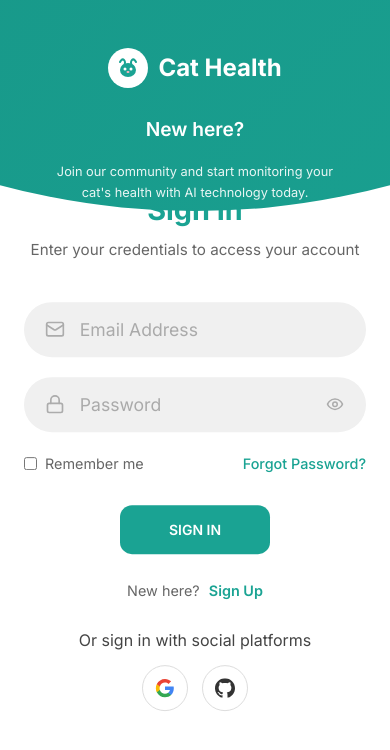
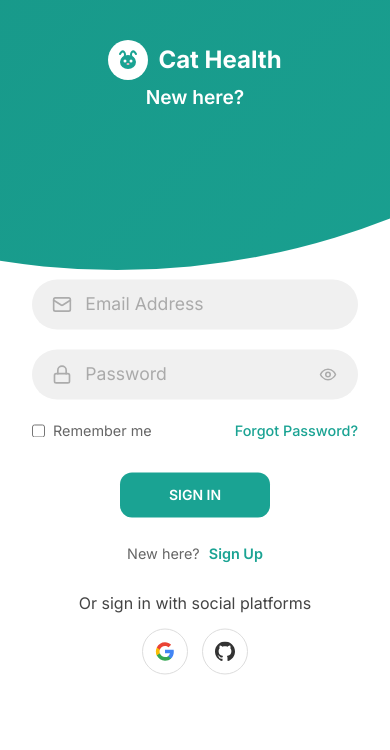
Before and after one commit to mriya23/cat-health, a React (Vite) app in the folder frontend/: page /login in a window 390 px wide. Shown: the top 750 px of the page. Built offline with nearby package versions, Linux system fonts and the light colour scheme.

Commit message:
Auto-sync after agent response

```diff
--- a/frontend/src/pages/Auth.css
+++ b/frontend/src/pages/Auth.css
@@ -32,31 +32,10 @@
   transform: translate(-50%, -50%);
   left: 75%;
   width: 50%;
-  transition: 1.2s cubic-bezier(0.7, 0, 0.3, 1);
+  transition: 1.1s cubic-bezier(0.7, 0, 0.3, 1);
   display: grid;
   grid-template-columns: 1fr;
   z-index: 5;
-}
-
-.toggle-text {
-  margin: 15px 0;
-  font-size: 0.9rem;
-  color: #666;
-}
-
-.toggle-text button {
-  background: none;
-  border: none;
-  color: #1aa393;
-  font-weight: 600;
-  cursor: pointer;
-  padding: 0;
-  margin-left: 5px;
-  font-size: 0.9rem;
-}
-
-.toggle-text button:hover {
-  text-decoration: underline;
 }
 
 form {
@@ -90,7 +69,7 @@ form.sign-in-form {
 .subtitle {
   font-size: 0.95rem;
   color: #666;
-  margin-bottom: 30px;
+  margin-bottom: 25px;
   text-align: center;
 }
 
@@ -172,6 +151,62 @@ form.sign-in-form {
   font-weight: 500;
 }
 
+.btn {
+  width: 150px;
+  background-color: #1aa393;
+  border: none;
+  outline: none;
+  height: 49px;
+  border-radius: 49px;
+  color: #fff;
+  text-transform: uppercase;
+  font-weight: 600;
+  margin: 10px 0;
+  cursor: pointer;
+  transition: all 0.3s ease;
+  display: flex;
+  align-items: center;
+  justify-content: center;
+  position: relative;
+}
+
+.btn:hover {
+  background-color: #158b7d;
+  transform: translateY(-2px);
+  box-shadow: 0 5px 15px rgba(26, 163, 147, 0.3);
+}
+
+.btn:active {
+  transform: translateY(0);
+}
+
+.btn.loading {
+  opacity: 0.8;
+  cursor: not-allowed;
+  pointer-events: none;
+}
+
+.toggle-text {
+  margin: 15px 0;
+  font-size: 0.9rem;
+  color: #666;
+}
+
+.toggle-text button {
+  background: none;
+  border: none;
+  color: #1aa393;
+  font-weight: 600;
+  cursor: pointer;
+  padding: 0;
+  margin-left: 5px;
+  font-size: 0.9rem;
+}
+
+.toggle-text button:hover {
+  text-decoration: underline;
+}
+
 .social-text {
   padding: 0.7rem 0;
   font-size: 1rem;
@@ -193,8 +228,6 @@ form.sign-in-form {
   color: #333;
   border-radius: 50%;
   border: 1px solid #ddd;
-  text-decoration: none;
-  font-size: 1.1rem;
   transition: 0.3s;
   background: white;
   cursor: pointer;
@@ -205,29 +238,6 @@ form.sign-in-form {
   border-color: #1aa393;
   transform: translateY(-3px);
   box-shadow: 0 5px 15px rgba(26, 163, 147, 0.2);
-}
-
-.btn {
-  width: 150px;
-  background-color: #1aa393;
-  border: none;
-  outline: none;
-  height: 49px;
-  border-radius: 49px;
-  color: #fff;
-  text-transform: uppercase;
-  font-weight: 600;
-  margin: 10px 0;
-  cursor: pointer;
-  transition: 0.5s;
-  display: flex;
-  align-items: center;
-  justify-content: center;
-}
-
-.btn:hover {
-  background-color: #158b7d;
-  transform: scale(1.05);
 }
 
 .panels-container {
@@ -249,119 +259,9 @@ form.sign-in-form {
   right: 48%;
   transform: translateY(-50%);
   background-image: linear-gradient(-45deg, #1aa393 0%, #158b7d 100%);
-  transition: 1.2s cubic-bezier(0.7, 0, 0.3, 1);
+  transition: 1.8s cubic-bezier(0.7, 0, 0.3, 1);
   border-radius: 50%;
   z-index: 6;
-}
-
-.panel .content {
-  color: #fff;
-  transition: transform 1.2s cubic-bezier(0.7, 0, 0.3, 1);
-  transition-delay: 0.2s;
-  display: flex;
-  flex-direction: column;
-  align-items: center;
-}
-
-.right-panel .content {
-  transform: translateX(800px);
-}
-
-.auth-card.sign-up-mode::before {
-  transform: translate(100%, -50%);
-  right: 52%;
-}
-
-.auth-card.sign-up-mode .left-panel .content {
-  transform: translateX(-800px);
-}
-
-@media (max-width: 870px) {
-  .auth-card {
-    min-height: 100vh;
-    height: 100vh;
-  }
-  .signin-signup {
-    width: 100%;
-    top: 75%;
-    transform: translate(-50%, -100%);
-    left: 50%;
-  }
-
-  .signin-signup,
-  .auth-card.sign-up-mode .signin-signup {
-    left: 50%;
-  }
-
-  .panels-container {
-    grid-template-columns: 1fr;
-    grid-template-rows: 1fr 2fr 1fr;
-  }
-
-  .panel {
-    flex-direction: row;
-    justify-content: space-around;
-    align-items: center;
-    padding: 2.5rem 8%;
-    grid-column: 1 / 2;
-  }
-
-  .right-panel {
-    grid-row: 3 / 4;
-  }
-
-  .left-panel {
-    grid-row: 1 / 2;
-  }
-
-  .panel .content {
-    padding-right: 0%;
-    transition: transform 1.2s cubic-bezier(0.7, 0, 0.3, 1);
-    transition-delay: 0.2s;
-  }
-
-  .auth-card::before {
-    width: 1500px;
-    height: 1500px;
-    transform: translateX(-50%);
-    left: 30%;
-    bottom: 75%;
-    right: initial;
-    top: initial;
-    transition: 1.2s cubic-bezier(0.7, 0, 0.3, 1);
-  }
-
-  .auth-card.sign-up-mode::before {
-    transform: translate(-50%, 100%);
-    bottom: 25%;
-    right: initial;
-  }
-
-  .auth-card.sign-up-mode .left-panel .content {
-    transform: translateY(-300px);
-  }
-
-  .auth-card.sign-up-mode .right-panel .content {
-    transform: translateY(0%);
-  }
-
-  .right-panel .content {
-    transform: translateY(300px);
-  }
-
-  form {
-    padding: 0 1.5rem;
-  }
-
-  .title {
-    font-size: 1.8rem;
-  }
-}
-
-.image {
-  width: 100%;
-  transition: transform 1s ease-in-out;
-  transition-delay: 0.2s;
 }
 
 .panel {
@@ -385,7 +285,7 @@ form.sign-in-form {
 
 .panel .content {
   color: #fff;
-  transition: transform 1.1s cubic-bezier(0.76, 0, 0.24, 1);
+  transition: transform 1.1s cubic-bezier(0.7, 0, 0.3, 1);
   transition-delay: 0.2s;
   display: flex;
   flex-direction: column;
@@ -406,20 +306,6 @@ form.sign-in-form {
   max-width: 300px;
 }
 
-.btn.transparent {
-  margin: 0;
-  background: none;
-  border: 2px solid #fff;
-  width: 130px;
-  height: 41px;
-  font-weight: 600;
-  font-size: 0.8rem;
-}
-
-.right-panel .content {
-  transform: translateX(800px);
-}
-
 .auth-logo-white {
   display: flex;
   align-items: center;
@@ -438,7 +324,7 @@ form.sign-in-form {
   color: white;
 }
 
-/* ANIMATION */
+/* SIGN UP MODE TRANSITIONS */
 
 .auth-card.sign-up-mode::before {
   transform: translate(100%, -50%);
@@ -460,11 +346,13 @@ form.sign-in-form {
 .auth-card.sign-up-mode form.sign-up-form {
   opacity: 1;
   z-index: 2;
+  transition: all 0.5s 0.8s ease-in-out;
 }
 
 .auth-card.sign-up-mode form.sign-in-form {
   opacity: 0;
   z-index: 1;
+  transition: all 0.2s ease-in-out;
 }
 
 .auth-card.sign-up-mode .right-panel .content {
@@ -475,54 +363,85 @@ form.sign-in-form {
   transform: translateX(-800px);
 }
 
+.right-panel .content {
+  transform: translateX(800px);
+}
+
+/* RESPONSIVE DESIGN */
+
 @media (max-width: 870px) {
   .auth-card {
     min-height: 100vh;
+    height: 100vh;
+    display: flex;
+    flex-direction: column;
+  }
+
+  .forms-container {
+    height: 100%;
+    position: relative;
+    order: 2;
+  }
+
+  .signin-signup {
+    width: 100%;
+    top: 50%; /* Adjusted from 75% or 90% */
+    left: 50%;
+    transform: translate(-50%, -50%);
+    transition: 1s cubic-bezier(0.7, 0, 0.3, 1);
+  }
+
+  .auth-card.sign-up-mode .signin-signup {
+    left: 50%;
+    top: 50%;
+    transform: translate(-50%, -50%);
+  }
+
+  form {
+    padding: 1rem 2rem;
     height: auto;
   }
-  .signin-signup {
-    width: 100%;
-    top: 90%;
-    transform: translate(-50%, -100%);
-    left: 50%;
+
+  .title {
+    font-size: 1.8rem;
+    margin-bottom: 5px;
   }
 
-  .signin-signup,
-  .auth-card.sign-up-mode .signin-signup {
-    left: 50%;
+  .subtitle {
+    margin-bottom: 15px;
   }
 
   .panels-container {
     grid-template-columns: 1fr;
-    grid-template-rows: 1fr 2fr 1fr;
+    grid-template-rows: 1fr 1fr;
+    height: 100%;
+    position: absolute;
+    pointer-events: none;
   }
 
   .panel {
     flex-direction: row;
-    justify-content: space-around;
+    justify-content: center;
     align-items: center;
     padding: 2.5rem 8%;
     grid-column: 1 / 2;
-  }
-
-  .right-panel {
-    grid-row: 3 / 4;
+    z-index: 7;
+    pointer-events: none;
   }
 
   .left-panel {
     grid-row: 1 / 2;
+    align-items: flex-start;
   }
 
-  .image {
-    width: 200px;
-    transition: transform 0.9s ease-in-out;
-    transition-delay: 0.6s;
+  .right-panel {
+    grid-row: 2 / 3;
+    align-items: flex-end;
   }
 
   .panel .content {
-    padding-right: 15%;
-    transition: transform 1.1s cubic-bezier(0.76, 0, 0.24, 1);
-    transition-delay: 0.2s;
+    padding-right: 0%;
+    transition: transform 1s cubic-bezier(0.7, 0, 0.3, 1);
   }
 
   .panel h3 {
@@ -532,12 +451,11 @@ form.sign-in-form {
   .panel p {
     font-size: 0.8rem;
     padding: 0.5rem 0;
+    display: none; /* Hide description on mobile to save space */
   }
 
-  .btn.transparent {
-    width: 110px;
-    height: 35px;
-    font-size: 0.7rem;
+  .auth-logo-white {
+    margin-bottom: 0.5rem;
   }
 
   .auth-card::before {
@@ -548,7 +466,7 @@ form.sign-in-form {
     bottom: 68%;
     right: initial;
     top: initial;
-    transition: 1.1s cubic-bezier(0.76, 0, 0.24, 1);
+    transition: 1.5s cubic-bezier(0.7, 0, 0.3, 1);
   }
 
   .auth-card.sign-up-mode::before {
@@ -568,38 +486,22 @@ form.sign-in-form {
   .right-panel .content {
     transform: translateY(300px);
   }
+}
 
-  form {
-    padding: 0 1.5rem;
+@media (max-width: 570px) {
+  .signin-signup {
+    top: 50%;
   }
 
   .title {
-    font-size: 1.8rem;
+    font-size: 1.6rem;
+  }
+
+  .input-field {
+    height: 50px;
+  }
+
+  .btn {
+    height: 45px;
   }
 }
-
-@media (max-width: 570px) {
-  form {
-    padding: 0 1.5rem;
-  }
-
-  .image {
-    display: none;
-  }
-  .panel .content {
-    padding: 0.5rem 1rem;
-  }
-  .auth-card {
-    padding: 0;
-  }
-
-  .auth-card::before {
-    bottom: 75%;
-    left: 50%;
-  }
-
-  .auth-card.sign-up-mode::before {
-    bottom: 25%;
-    left: 50%;
-  }
-}
```
